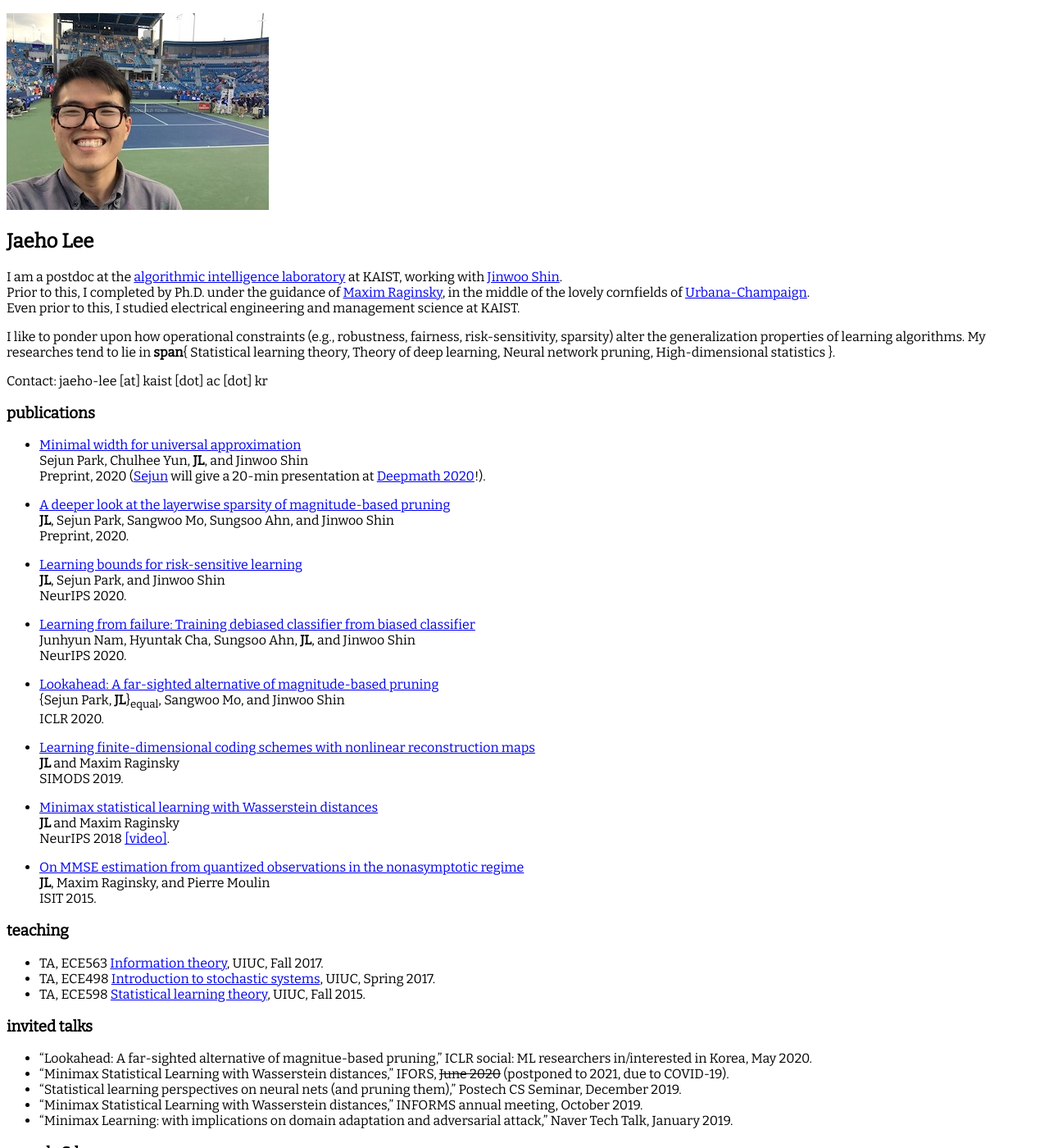
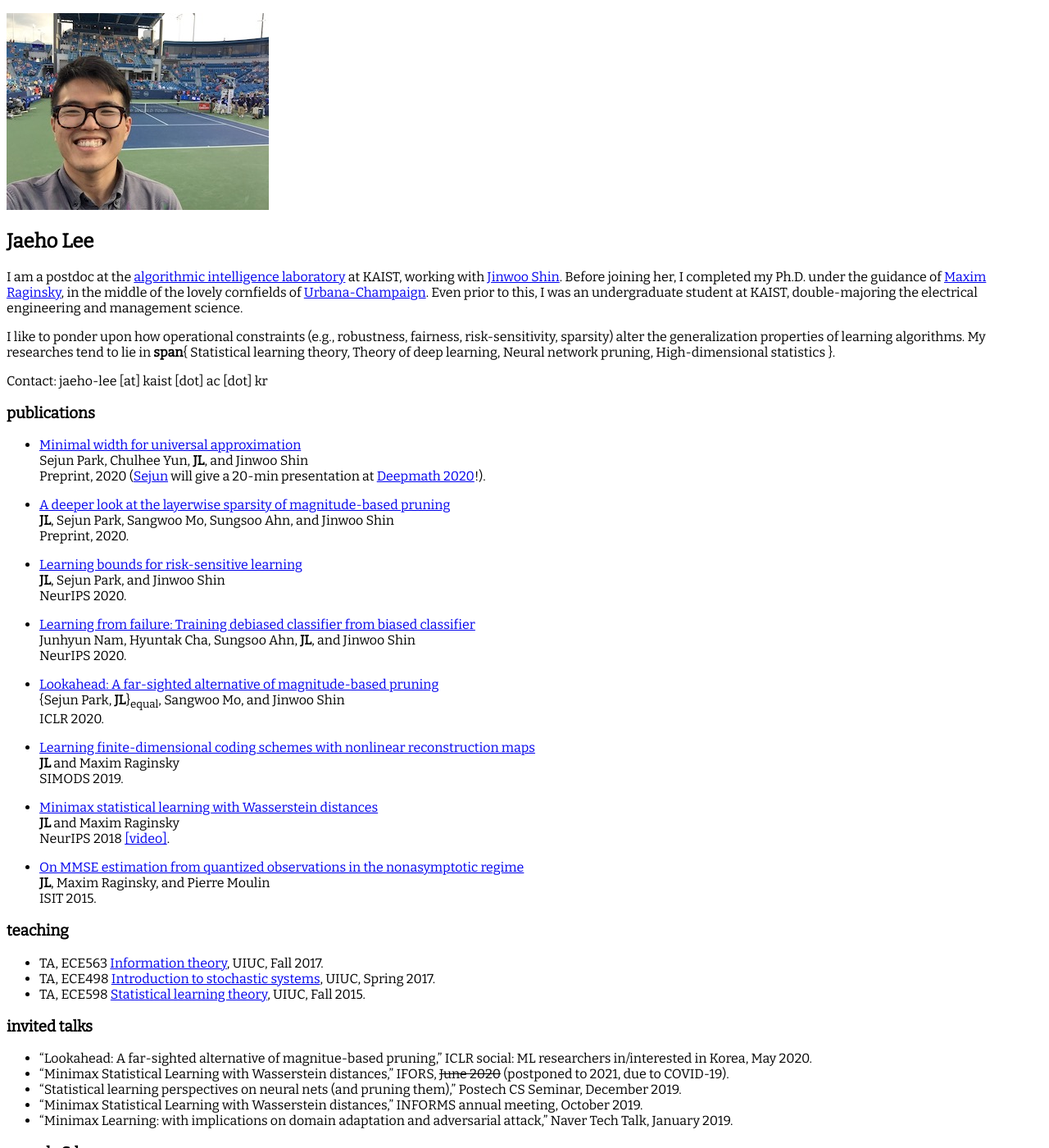
Before and after one commit to jaeho-lee/jaeho-lee.github.io, a Jekyll site: the page built from index.md, in a window 1280 px wide and 1400 px high. Shown: the whole window at 82% size. Built offline with Jekyll 4.4.1, drawn with Linux system fonts in a browser that asks for light colours; some of the changed text lies outside the part shown.

Commit message:
Update index.md

```diff
--- a/index.md
+++ b/index.md
@@ -6,9 +6,7 @@
 <img src="assets/profile.jpg">
 
 ## Jaeho Lee
-I am a postdoc at the [algorithmic intelligence laboratory](http://alinlab.kaist.ac.kr) at KAIST, working with [Jinwoo Shin](http://alinlab.kaist.ac.kr/shin.html).
-Prior to this, I completed by Ph.D. under the guidance of [Maxim Raginsky](http://maxim.ece.illinois.edu), in the middle of the lovely cornfields of [Urbana-Champaign](https://illinois.edu).
-Even prior to this, I studied electrical engineering and management science at KAIST.
+I am a postdoc at the [algorithmic intelligence laboratory](http://alinlab.kaist.ac.kr) at KAIST, working with [Jinwoo Shin](http://alinlab.kaist.ac.kr/shin.html). Before joining her, I completed my Ph.D. under the guidance of [Maxim Raginsky](http://maxim.ece.illinois.edu), in the middle of the lovely cornfields of [Urbana-Champaign](https://illinois.edu). Even prior to this, I was an undergraduate student at KAIST, double-majoring the electrical engineering and management science.
 
 I like to ponder upon how operational constraints (e.g., robustness, fairness, risk-sensitivity, sparsity) alter the generalization properties of learning algorithms. My researches tend to lie in
 **span**{ Statistical learning theory, Theory of deep learning, Neural network pruning, High-dimensional statistics }.
```
Also changed, not shown: other parts of index.md (+1 -0 lines).
